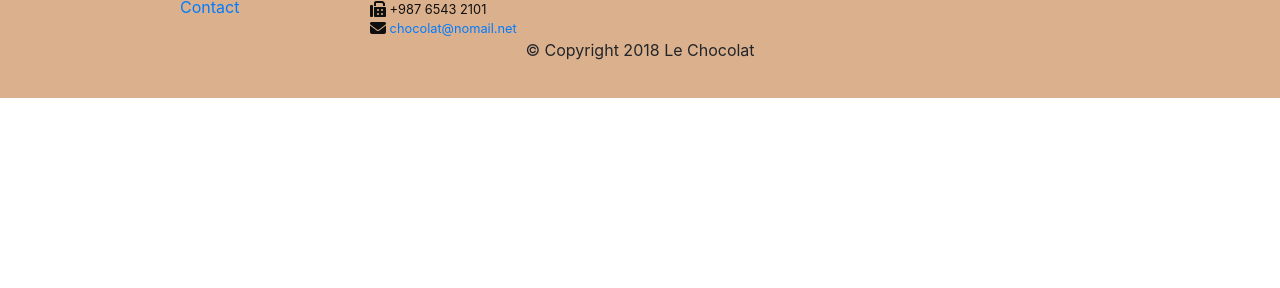
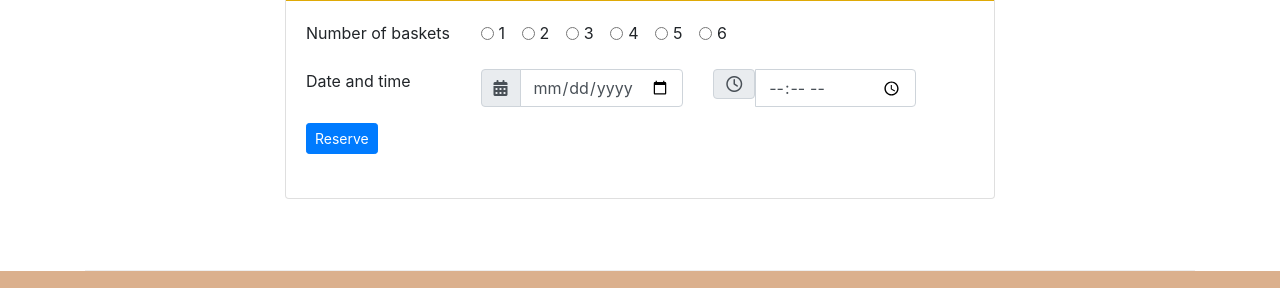
Before and after one commit to alexandradfx/leChocolat, a plain HTML site: page index.html in a window 1280 px wide. Shown: the part 1642-1930 px from the top of the page. Before the commit the page ends 1740 px from the top, so only its background shows below. Drawn offline with nearby package versions, Linux system fonts and the light colour scheme.

Commit message:
Bootstrap Assignment 9 Task 1

```diff
--- a/index.html
+++ b/index.html
@@ -26,8 +26,7 @@
 
             <div class="collapse navbar-collapse" id="Navbar">
                 <ul class="navbar-nav">
-                    <li class="nav-item"><a class="nav-link" href="./index.html"><span
-                                class="fa fa-home fa-lg"></span>
+                    <li class="nav-item"><a class="nav-link" href="./index.html"><span class="fa fa-home fa-lg"></span>
                             Home</a></li>
                     <li class="nav-item"><a class="nav-link" href="./aboutus.html"><span
                                 class="fa fa-info fa-lg"></span> About</a></li>
@@ -116,6 +115,81 @@
                 </div>
             </div>
         </div>
+
+        <div class="row row-content align-items-center justify-content-center">
+            <div class="col-12 col-sm-8">
+                <div class="card">
+                    <h3 class="card-header bg-warning text-white">Reserve your baskets</h3>
+                    <div class="card-body">
+                        <form>
+                            <div class="form-group row">
+                                <label class="col-12 col-sm-3">
+                                    Number of baskets
+                                </label>
+                                <div class="col col-sm-9">
+                                    <div class="form-check form-check-inline">
+                                        <input class="form-check-input" type="radio" name="inlineRadioOptions"
+                                            id="inlineRadio1" value="option1">
+                                        <label class="form-check-label" for="inlineRadio1">1</label>
+                                    </div>
+                                    <div class="form-check form-check-inline">
+                                        <input class="form-check-input" type="radio" name="inlineRadioOptions"
+                                            id="inlineRadio2" value="option2">
+                                        <label class="form-check-label" for="inlineRadio2">2</label>
+                                    </div>
+                                    <div class="form-check form-check-inline">
+                                        <input class="form-check-input" type="radio" name="inlineRadioOptions"
+                                            id="inlineRadio3" value="option3">
+                                        <label class="form-check-label" for="inlineRadio3">3</label>
+                                    </div>
+                                    <div class="form-check form-check-inline">
+                                        <input class="form-check-input" type="radio" name="inlineRadioOptions"
+                                            id="inlineRadio4" value="option4">
+                                        <label class="form-check-label" for="inlineRadio4">4</label>
+                                    </div>
+                                    <div class="form-check form-check-inline">
+                                        <input class="form-check-input" type="radio" name="inlineRadioOptions"
+                                            id="inlineRadio5" value="option5">
+                                        <label class="form-check-label" for="inlineRadio5">5</label>
+                                    </div>
+                                    <div class="form-check form-check-inline">
+                                        <input class="form-check-input" type="radio" name="inlineRadioOptions"
+                                            id="inlineRadio6" value="option6">
+                                        <label class="form-check-label" for="inlineRadio6">6</label>
+                                    </div>
+                                </div>
+                            </div>
+                            <div class="form-group row">
+                                <label class="col-12 col-sm-3">
+                                    Date and time
+                                </label>
+                                <div class="input-group col-12 col-sm-4">
+                                    <div class="input-group-prepend">
+                                        <span class="input-group-text" id="date"><i class="fa fa-calendar"
+                                                aria-hidden="true"></i></span>
+                                    </div>
+                                    <input type="date" class="form-control">
+                                </div>
+                                <div class="input-group col-12 col-sm-4">
+                                    <div>
+                                        <span class="input-group-text" id="time"><i class="fa fa-clock-o"
+                                                aria-hidden="true"></i></span>
+                                    </div>
+                                    <input type="time" class="form-control">
+                                </div>
+                            </div>
+                            <div class="form-group row">
+                                <label class="col-12 col-sm-3">
+                                    <button type="submit"
+                                        class="btn btn-primary btn-sm col-sm-offset-2">Reserve</button>
+                                </label>
+                            </div>
+                        </form>
+                    </div>
+                </div>
+            </div>
+        </div>
+
     </div>
 
     <footer class="footer">
```
Also changed, not shown: contactus.html (+0 -1 lines).
